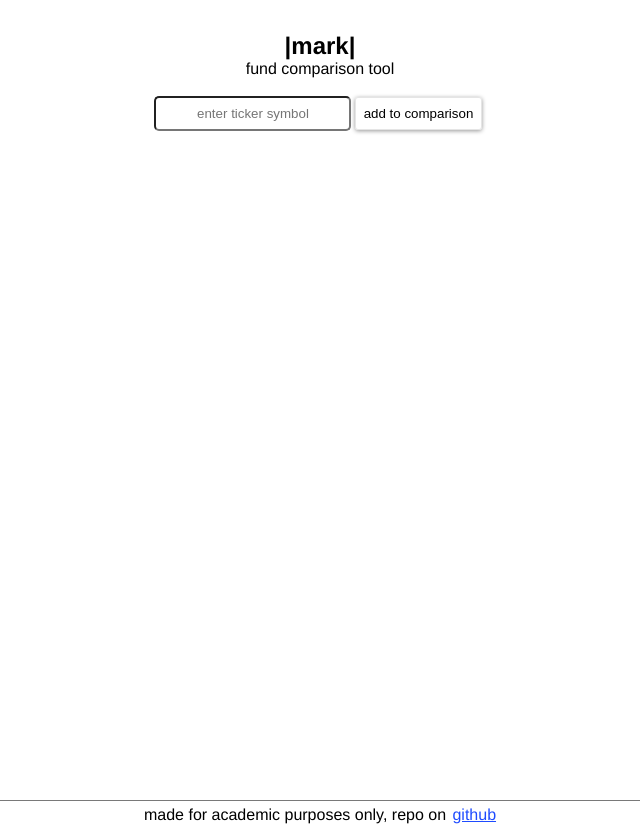
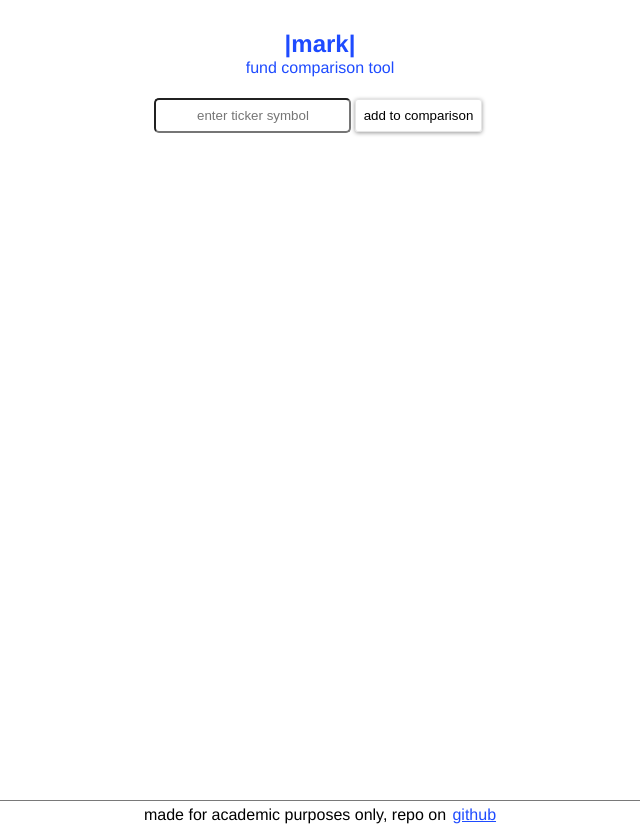
Before and after one commit to gmzi/mark, a Next.js app: page / in a window 1280 px wide. Shown: the whole page, without its empty margins (320-960 px from the left). Built offline with nearby package versions, Linux system fonts and the light colour scheme; no server answers.

Commit message:
add link to logo

```diff
--- a/pages/index.js
+++ b/pages/index.js
@@ -1,4 +1,5 @@
 import Head from 'next/head'
+import Link from 'next/link'
 import styles from '../styles/Home.module.css'
 import { useState, useEffect } from 'react';
 import Layout from '../components/layout'
@@ -245,8 +246,10 @@ export default function Home() {
         <link rel="icon" href="/favicon4.ico" />
       </Head>
       <div className={styles.mainWrapper}>
-        <h1 className={styles.h1}>|mark|</h1>
-        <h2 className={styles.h2}>fund comparison tool</h2>
+        <a className={styles.logoLink} href="/">
+          <h1 className={styles.h1}>|mark|</h1>
+          <h2 className={styles.h2}>fund comparison tool</h2>
+        </a>
         <Autocomplete input={input} setInput={setInput} makeRequest={makeRequest} setLoading={setLoading}/>
         {loading ? (
             <div>
--- a/styles/Home.module.css
+++ b/styles/Home.module.css
@@ -4,6 +4,20 @@
   display: flex;
   flex-direction: column;
   align-items: center;
+}
+
+.logoLink {
+  text-decoration: none;
+  text-align: center;
+}
+
+.logoLink:active,
+.logoLink:visited {
+  color: black;
+}
+
+.logoLink:hover {
+  color: rgb(185, 116, 116);
 }
 
 .form,
```
